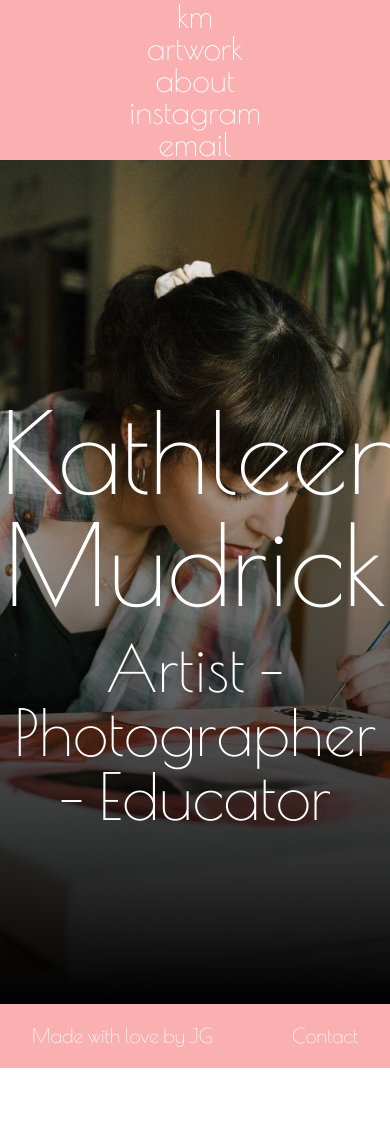
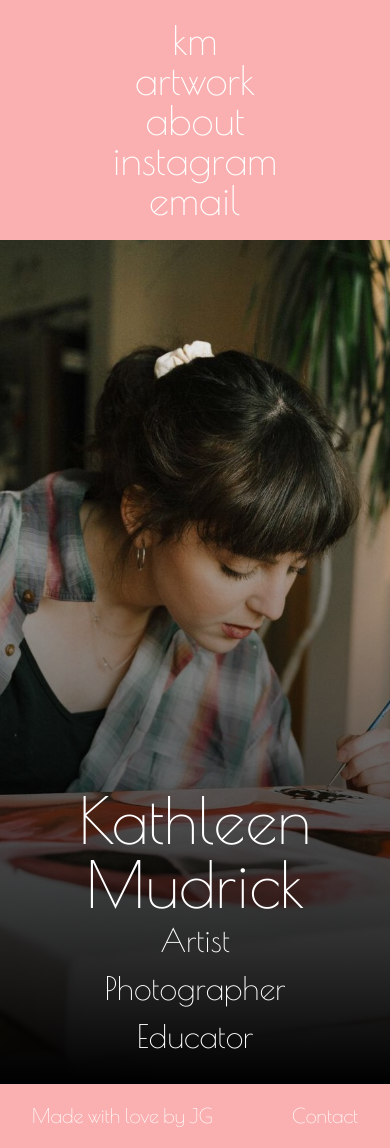
Before and after one commit to jaredgoldman/kathleen, a Next.js app: page / in a window 390 px wide. Before the commit the page ends 1068 px from the top, so only its background shows below. Built offline with nearby package versions, Linux system fonts and the light colour scheme.

Commit message:
make homePage headings responsive

```diff
--- a/components/Header.module.scss
+++ b/components/Header.module.scss
@@ -4,8 +4,8 @@
   background-color: #fab0b0;
   font-family: 'Poiret One', cursive;
 
-  @media screen and (max-width: 600px) {
-    height: 10rem;
+  @media screen and (max-width: 700px) {
+    height: 15rem;
   }
 }
 
@@ -26,9 +26,8 @@
     color: blueviolet;
   }
 
-  @media screen and (max-width: 600px) {
+  @media screen and (max-width: 700px) {
     flex-direction: column;
-    font-size: 2rem;
   }
 }
 
--- a/components/HomePage.js
+++ b/components/HomePage.js
@@ -15,7 +15,11 @@ export default function HomePage() {
             <div>
               <h1 className={styles.heading}>Kathleen Mudrick</h1>
             </div>
-            <div className={styles.subHeading}>Artist - Photographer - Educator</div>
+            <div className={styles.subHeading}>
+              <p>Artist</p>
+              <p>Photographer </p>
+              <p>Educator </p>
+            </div>
           </div>
         </div>
       </div>
--- a/components/HomePage.module.scss
+++ b/components/HomePage.module.scss
@@ -37,14 +37,35 @@
   @media only screen and (min-width: 1224px) {
     bottom: 2rem;
   }
+
+  @media only screen and (max-width: 900px) {
+    bottom: -2.5rem;
+  }
 }
 
 .heading {
   font-size: 7rem;
   margin-bottom: 1rem;
+
+  @media only screen and (max-width: 900px) {
+    font-size: 4rem;
+    margin-bottom: 0;
+  }
 }
 
 .subHeading {
   font-size: 4rem;
   padding-bottom: 4rem;
+  display: flex;
+  justify-content: center;
+
+  p {
+    padding: 0.5rem;
+  }
+
+  @media only screen and (max-width: 900px) {
+    flex-direction: column;
+    align-items: center;
+    font-size: 2rem;
+  }
 }
--- a/components/Layout.module.scss
+++ b/components/Layout.module.scss
@@ -1,4 +1,4 @@
 .root {
-  background-color: honeydew;
+  background-color: black;
   width: 100%;
 }
```
